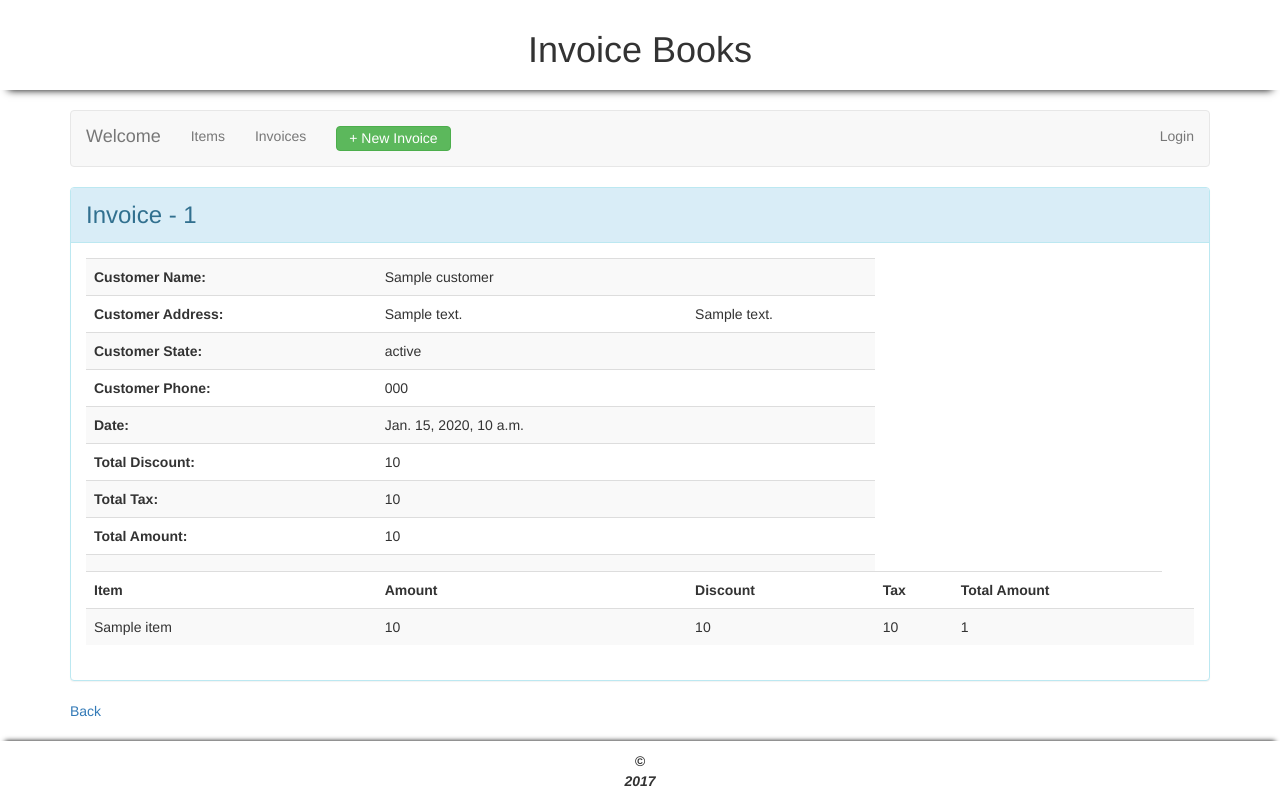
After one commit to AKSoniWorld/invoice-books, a Django app: template invoice_books/templates/invoice/invoice_detail.html in a window 1280 px wide. The commit adds this page. Run offline with Django 3.2, Linux system fonts and the light colour scheme; the template is opened without the code that fills it: most values are stand-ins (such as "Sample title", 1, 10 or a date in 2020).

Commit message:
add invoice detail

```diff
--- a/applications/invoices/urls.py
+++ b/applications/invoices/urls.py
@@ -9,4 +9,5 @@ from applications.invoices import views as invoices_views
 
 urlpatterns = [
     url(r'^$', invoices_views.InvoiceListView.as_view(), name='invoice_list'),
+    url(r'^(?P<invoice_id>[0-9]+)/$', invoices_views.InvoiceDetailView.as_view(), name='invoice_detail'),
 ]
--- a/invoice_books/assets/css/styles.css
+++ b/invoice_books/assets/css/styles.css
@@ -104,10 +104,9 @@ body .modal-admin {
     display: inline-block;
 }
 
-.issue_form_actions {
-    float: right;
+.navbar_short_btn {
+    padding-top: 1px;
+    padding-bottom: 2px;
+    margin-top: 0px;
+    margin-bottom: 0px;
 }
-
-.issue_formset_submit {
-    float: left;
-}
--- a/invoice_books/templates/inventory/item_list.html
+++ b/invoice_books/templates/inventory/item_list.html
@@ -5,7 +5,7 @@
     <div class="panel panel-info">
         <div class="panel-heading">
             <span>Items</span>
-            <span class="pull-right"><a href="{% url 'inventories:item_create' %}">Create</a></span>
+            <a href="{% url 'inventories:item_create' %}"><span class="btn btn-primary pull-right">+ Add New Item</span></a>
         </div>
         <div class="panel-body">
             <div class="table-responsive">
@@ -30,7 +30,7 @@
                             <td>{{ item.description|truncatechars:20 }}</td>
                             <td>{{ item.quantity }}</td>
                             <td>{{ item.created_at.date }}</td>
-                            <td><a href="{% url 'inventories:item_update' item.id %}">Update</a></td>
+                            <td><a href="{% url 'inventories:item_update' item.id %}"><span class="btn btn-default">Update</span></a></td>
                         </tr>
                     {% empty %}
                         No items to update.
--- /dev/null
+++ b/invoice_books/templates/invoice/invoice_detail.html
@@ -0,0 +1,80 @@
+{% extends 'project/dashboard.html' %}
+
+{% block main_content %}
+
+    <div class="panel panel-info">
+        <div class="panel-heading">
+            <span>Invoice - {{ invoice.seq_number }}</span>
+        </div>
+        <div class="panel-body">
+            <div class="table-responsive">
+                <table class="table table-striped">
+                    <tbody>
+                    <tr>
+                        <td><strong>Customer Name:</strong></td>
+                        <td>{{ invoice.customer.name }}</td>
+                        <td></td>
+                    </tr>
+                    <tr>
+                        <td><strong>Customer Address:</strong></td>
+                        <td>{{ invoice.customer.address_line_1 }}</td>
+                        <td>{{ invoice.customer.address_line_2 }}</td>
+                    </tr>
+                    <tr>
+                        <td><strong>Customer State:</strong></td>
+                        <td>{{ invoice.customer.state }}</td>
+                        <td></td>
+                    </tr>
+                    <tr>
+                        <td><strong>Customer Phone:</strong></td>
+                        <td>{{ invoice.customer.phone }}</td>
+                        <td></td>
+                    </tr>
+                    <tr>
+                        <td><strong>Date:</strong></td>
+                        <td>{{ invoice.date }}</td>
+                        <td></td>
+                    </tr>
+                    <tr>
+                        <td><strong>Total Discount:</strong></td>
+                        <td>{{ invoice.discount }}</td>
+                        <td></td>
+                    </tr>
+                    <tr>
+                        <td><strong>Total Tax:</strong></td>
+                        <td>{{ invoice.tax }}</td>
+                        <td></td>
+                    </tr>
+                    <tr>
+                        <td><strong>Total Amount:</strong></td>
+                        <td>{{ invoice.amount }}</td>
+                        <td></td>
+                    </tr>
+                    <tr>
+                        <td></td><td></td><td></td>
+                    </tr>
+                    <tr>
+                        <th>Item</th>
+                        <th>Amount</th>
+                        <th>Discount</th>
+                        <th>Tax</th>
+                        <th>Total Amount</th>
+                    </tr>
+                    {% for item in invoice.items.all %}
+                        <tr>
+                            <td>{{ item.item.name }}</td>
+                            <td>{{ item.amount }}</td>
+                            <td>{{ item.discount }}</td>
+                            <td>{{ item.tax }}</td>
+                            <td>{{ item.total_amount }}</td>
+                            <td></td>
+                        </tr>
+                    {% endfor %}
+                    </tbody>
+                </table>
+            </div>
+        </div>
+    </div>
+    <a href="{% url 'invoices:invoice_list' %}">Back</a>
+
+{% endblock %}
--- a/invoice_books/templates/invoice/invoice_list.html
+++ b/invoice_books/templates/invoice/invoice_list.html
@@ -5,7 +5,6 @@
     <div class="panel panel-info">
         <div class="panel-heading">
             <span>Invoices</span>
-{#            <span class="pull-right"><a href="{% url 'inventories:item_create' %}">Create</a></span>#}
         </div>
         <div class="panel-body">
             <div class="table-responsive">
@@ -18,6 +17,7 @@
                         <th>Total Discount</th>
                         <th>Total Tax</th>
                         <th>Total Amount</th>
+                        <th></th>
                     </tr>
                     </thead>
                     <tbody>
@@ -29,7 +29,7 @@
                             <td>{{ invoice.discount }}</td>
                             <td>{{ invoice.tax }}</td>
                             <td>{{ invoice.amount }}</td>
-{#                            <td><a href="{% url 'inventories:item_update' item.id %}">Update</a></td>#}
+                            <td><a href="{% url 'invoices:invoice_detail' invoice.id %}"><span class="btn btn-default">Detail</span></a></td>
                         </tr>
                     {% empty %}
                         No items to update.
--- a/invoice_books/templates/project/dashboard.html
+++ b/invoice_books/templates/project/dashboard.html
@@ -6,12 +6,17 @@
 </div>
 {% endblock %}
 {% block navbar_links_content %}
-<div class="navbar-header">
-    <a class="navbar-brand" href={% url 'inventories:item_list' %}>Items</a>
-</div>
-<div class="navbar-header">
-    <a class="navbar-brand" href={% url 'invoices:invoice_list' %}>Invoices</a>
-</div>
+<ul class="nav navbar-nav navbar-left">
+    <li>
+        <a href={% url 'inventories:item_list' %}>Items</a>
+    </li>
+    <li>
+        <a href={% url 'invoices:invoice_list' %}>Invoices</a>
+    </li>
+    <li>
+        <a href=""><span class="btn btn-success navbar-btn navbar_short_btn">+ New Invoice</span></a>
+    </li>
+</ul>
 {% endblock %}
 
 {% block main_content %}
--- a/libs/utils.py
+++ b/libs/utils.py
@@ -1,2 +1,3 @@
 def get_current_company(user):
-    return user.companies.first().company
+    user_company = user.companies.first()
+    return user_company.company if user_company else None
```
Also changed, not shown: applications/inventories/views.py (+7 -4 lines), applications/invoices/views.py (+39 -7 lines), invoice_books/templates/invoice/invoice_create.html (added, +94 -0 lines), libs/mixins.py (added, +10 -0 lines).
